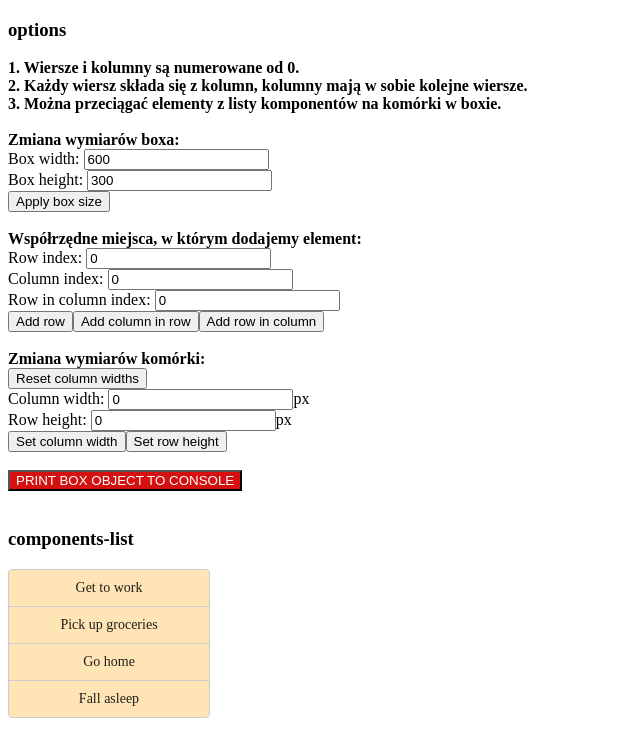
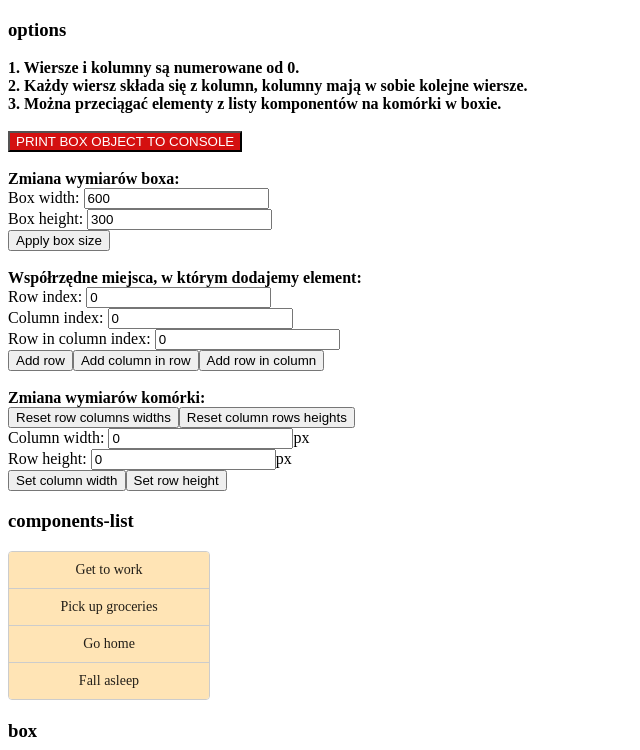
Before and after one commit to danielChrzanowski/DragDropPOC, an Angular app: page / in a window 1280 px wide. Shown: the top 750 px of the page, without its empty margins (0-640 px from the left). Built offline with nearby package versions, Linux system fonts and the light colour scheme.

Commit message:
resets works

```diff
--- a/src/app/app.component.html
+++ b/src/app/app.component.html
@@ -6,6 +6,9 @@
   3. Można przeciągać elementy z listy komponentów na komórki w boxie.
 </b>
 <br/><br/>
+
+<button (click)="printBoxObjectToConsole()" class="print-obj-to-console-btn">PRINT BOX OBJECT TO CONSOLE</button><br/>
+<br/>
 
 <b>Zmiana wymiarów boxa:</b><br/>
 Box width: <input #boxWidth [value]="box.width" type="number"/><br/>
@@ -16,30 +19,31 @@ Box height: <input #boxHeight [value]="box.height" type="number"/><br/>
 <b>Współrzędne miejsca, w którym dodajemy element:</b><br/>
 Row index: <input #rowIndex type="number" value="0"/><br/>
 Column index: <input #columnIndex type="number" value="0"/><br/>
-Row in column index: <input #rowInColumnIndex type="number" value="0"/><br/>
+Row in column index: <input #columnRowIndex type="number" value="0"/><br/>
 <button (click)="addRow(Number(rowIndex.value))">Add row</button>
-<button (click)="addColumnInRow(Number(rowIndex.value), Number(columnIndex.value), Number(rowInColumnIndex.value))">
+<button (click)="addColumnInRow(Number(rowIndex.value), Number(columnIndex.value), Number(columnRowIndex.value))">
   Add column in row
 </button>
-<button (click)="addColumnRow(Number(rowIndex.value), Number(columnIndex.value), Number(rowInColumnIndex.value))">
+<button (click)="addColumnRow(Number(rowIndex.value), Number(columnIndex.value), Number(columnRowIndex.value))">
   Add row in column
 </button>
 <br/><br/>
 
 <b>Zmiana wymiarów komórki:</b><br/>
-<button (click)="resetColumnWidths(Number(rowIndex.value))">Reset column widths</button><br/>
+<button (click)="resetRowColumnsWidths(Number(rowIndex.value))">Reset row columns widths</button>
+<button (click)="resetColumnRowsHeights(Number(rowIndex.value), Number(columnIndex.value))">
+  Reset column rows heights
+</button>
+<br/>
 Column width: <input #columnWidth type="number" value="0"/>px<br/>
 Row height: <input #rowHeight type="number" value="0"/>px<br/>
 <button (click)="setColumnWidth(Number(rowIndex.value), Number(columnIndex.value), Number(columnWidth.value))">
   Set column width
 </button>
 <button
-  (click)="setRowHeight(Number(rowIndex.value), Number(columnIndex.value), Number(rowInColumnIndex.value), Number(rowHeight.value))">
+  (click)="setRowHeight(Number(rowIndex.value), Number(columnIndex.value), Number(columnRowIndex.value), Number(rowHeight.value))">
   Set row height
 </button>
-<br/><br/>
-
-<button (click)="printBoxObjectToConsole()" class="print-obj-to-console-btn">PRINT BOX OBJECT TO CONSOLE</button><br/>
 <br/>
 
 <!--________________COMPONENTS_LIST________________-->
--- a/src/app/app.component.scss
+++ b/src/app/app.component.scss
@@ -6,7 +6,6 @@ $boxHeight: var(--box-height);
   flex-direction: column;
   width: $boxWidth;
   height: $boxHeight;
-  background: #edeff1;
 
   .row {
     display: flex;
@@ -20,6 +19,7 @@ $boxHeight: var(--box-height);
       width: 100%;
       min-width: 0;
       overflow: hidden;
+      background: #edeff1;
 
       .row-in-column {
         border: solid 1px #ccc;
@@ -32,7 +32,7 @@ $boxHeight: var(--box-height);
 
 .components {
   width: 200px;
-  height: 160px;
+  height: 150px;
 
   .components-list {
     border: solid 1px #ccc;
--- a/src/app/app.component.ts
+++ b/src/app/app.component.ts
@@ -109,32 +109,41 @@ export class AppComponent implements OnInit {
   }
 
   setRowHeight(rowIndex: number, columnIndex: number, columnRowIndex: number, height: number): void {
-//TODO paddingi jak beda?
-    this.box.rows[rowIndex].columns[columnIndex].columnRows[columnRowIndex].height = height;
-    // let rowUndefinedColumnWidthsCount: number = 0;
-    // this.box.rows[rowIndex].columns.forEach((column: Column) => {
-    //   if (rowUndefinedColumnWidthsCount >= 1 || this.box.rows[rowIndex].columns[columnIndex].width) {
-    //     this.box.rows[rowIndex].columns[columnIndex].width = height;
-    //     return;
-    //   }
-    //   if (!column.width) rowUndefinedColumnWidthsCount += 1;
-    // });
+    let columnUndefinedRowHeightCount: number = 0;
+    this.box.rows[rowIndex].columns[columnIndex].columnRows.forEach((columnRow: ColumnRow) => {
+      if (columnUndefinedRowHeightCount >= 1 || this.box.rows[rowIndex].columns[columnIndex].columnRows[columnRowIndex].height) {
+        this.box.rows[rowIndex].columns[columnIndex].columnRows[columnRowIndex].height = height;
+        return;
+      }
+      if (!columnRow.height) columnUndefinedRowHeightCount += 1;
+    });
   }
 
   getColumnWidthAsStyle(rowIndex: number, columnIndex: number): string {
-    return this.box.rows[rowIndex].columns[columnIndex].width ? `flex: 0 0 ${this.box.rows[rowIndex].columns[columnIndex].width}px;` : '';
+    return this.box.rows[rowIndex].columns[columnIndex].width ?
+      `flex: 0 0 ${this.box.rows[rowIndex].columns[columnIndex].width}px;` : '';
   }
 
   getRowHeightAsStyle(rowIndex: number, columnIndex: number, columnRowIndex: number): string {
-    return this.box.rows[rowIndex].columns[columnIndex].width ? `flex: 0 0 ${this.box.rows[rowIndex].columns[columnIndex].width}px;` : '';
+    return this.box.rows[rowIndex].columns[columnIndex].columnRows[columnRowIndex].height ?
+      `flex: 0 0 ${this.box.rows[rowIndex].columns[columnIndex].columnRows[columnRowIndex].height}px;` : '';
   }
 
-  resetColumnWidths(rowIndex: number): void {
+  resetRowColumnsWidths(rowIndex: number): void {
     this.box.rows[rowIndex].columns = this.box.rows[rowIndex].columns.map((column: Column) => {
       let updatedColumn: Column = column;
       updatedColumn.width = undefined;
       return updatedColumn;
     })
+  }
+
+  resetColumnRowsHeights(rowIndex: number, columnIndex: number): void {
+    this.box.rows[rowIndex].columns[columnIndex].columnRows =
+      this.box.rows[rowIndex].columns[columnIndex].columnRows.map((columnRow: ColumnRow) => {
+        let updatedColumnRow: ColumnRow = columnRow;
+        updatedColumnRow.height = undefined;
+        return updatedColumnRow;
+      })
   }
 
   printBoxObjectToConsole(): void {
@@ -164,3 +173,7 @@ export class AppComponent implements OnInit {
     }
   }
 }
+
+//TODO data tytp smieniz ze string[]
+// tODO selected komorka
+//TODO paddingi jak beda?
```
